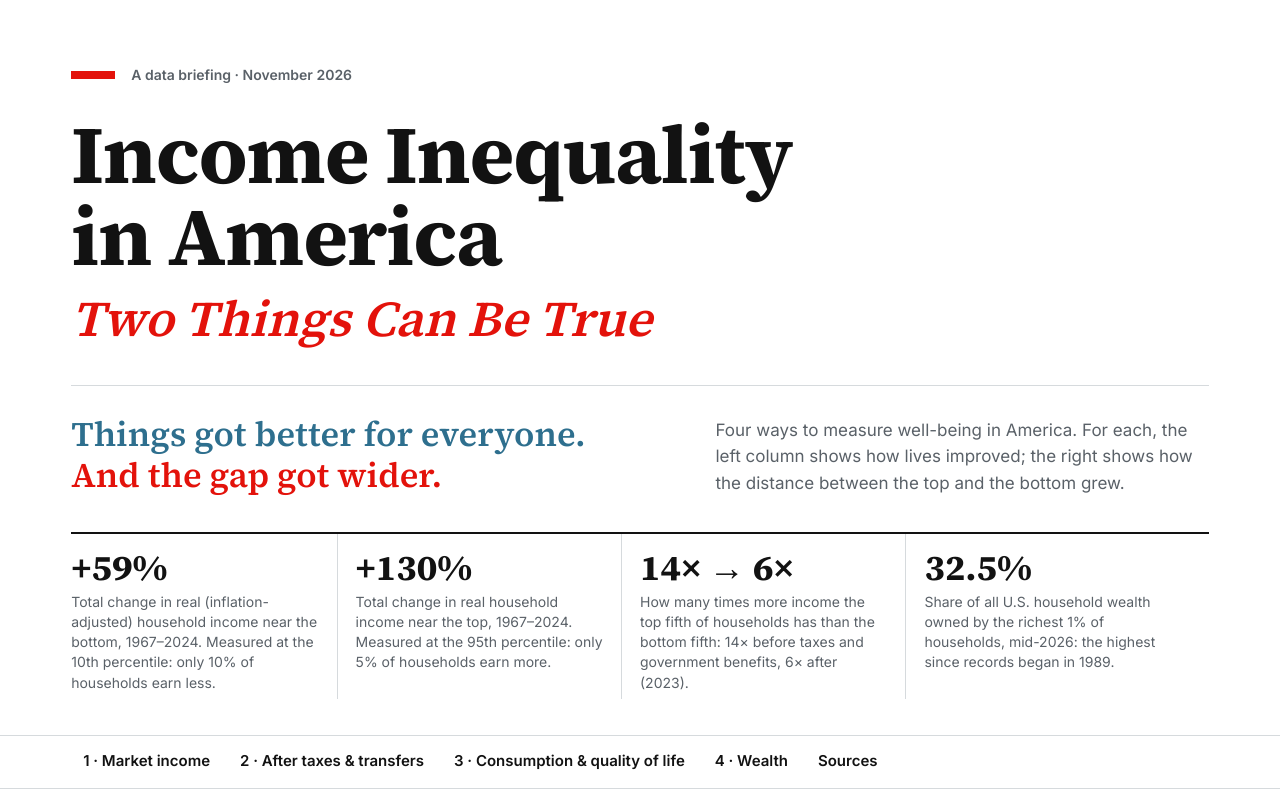
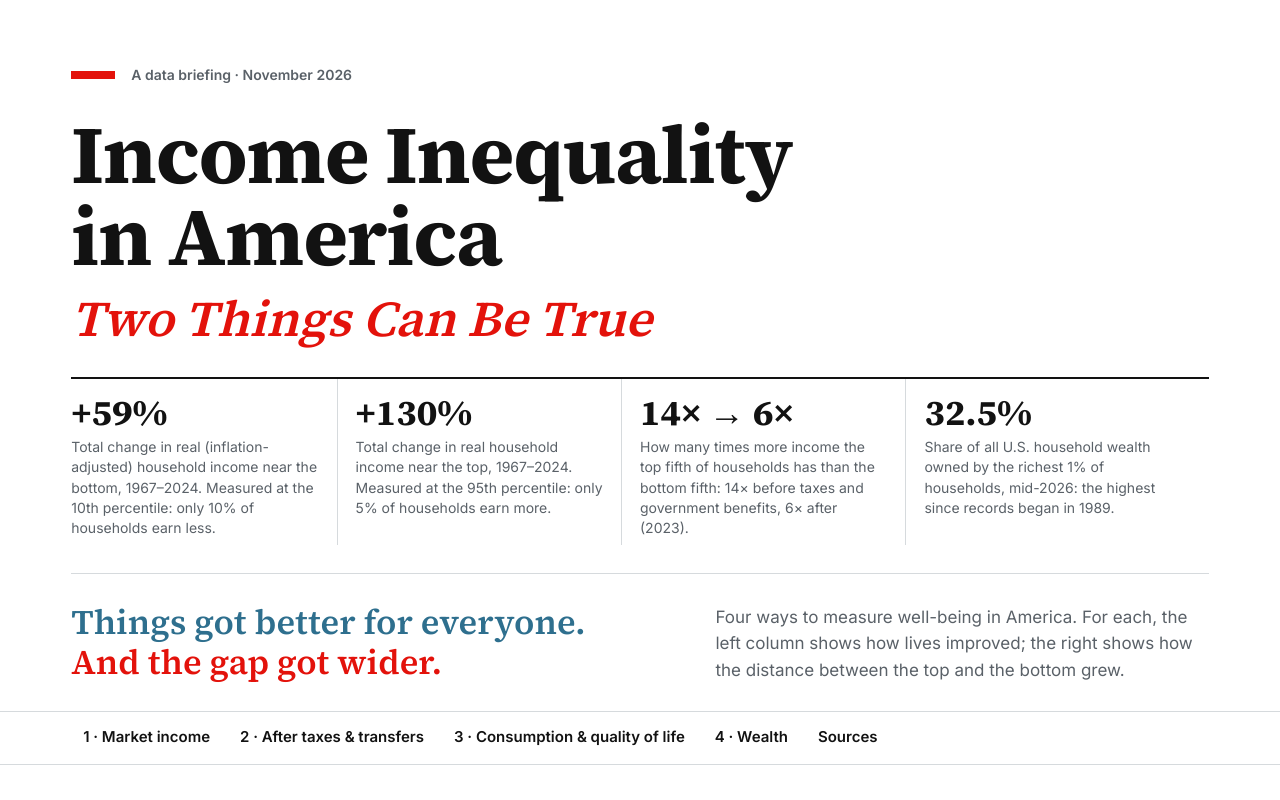
Before and after one commit to wrigh1ca-code/income-inequality, a plain HTML site: page index.html in a window 1280 px wide. Shown: the top 800 px of the page. Drawn offline with Linux system fonts and the light colour scheme.

Commit message:
Landing: figures under title, section menu directly under intro
Co-Authored-By: Claude Opus 5.5 <noreply@anthropic.com>
Claude-Session: https://claude.ai/code/session_01WUYX1dRpj9yQpXtvikR8fq

```diff
--- a/index.html
+++ b/index.html
@@ -32,14 +32,14 @@ a{color:var(--slate)}
 .eyebrow{display:flex;align-items:center;gap:16px;margin-bottom:28px;font-size:14px;font-weight:600;color:var(--muted)}
 .eyebrow span{width:44px;height:8px;background:var(--red);flex:none}
 .subtitle{margin:14px 0 0;max-width:none;font:italic 500 clamp(30px,3.9vw,56px)/1.08 "Source Serif 4",Georgia,serif;color:var(--red)}
-.hrule{height:1px;background:var(--rule);margin:40px 0 28px}
+.hrule{height:1px;background:var(--rule);margin:28px 0 28px}
 .lead{display:flex;flex-wrap:wrap;gap:24px 56px;align-items:flex-end;justify-content:space-between}
 .tagline{margin:0;max-width:30ch;font:600 clamp(27px,2.7vw,36px)/1.18 "Source Serif 4",Georgia,serif}
 .tagline .up{color:var(--slate)}.tagline .down{color:var(--red)}
 .lead .dek{margin:0;max-width:46ch;font-size:17px;line-height:1.55}
-header.wrap{padding-top:64px;padding-bottom:36px}
+header.wrap{padding-top:64px;padding-bottom:28px}
 .dek{font-size:18px;color:var(--muted)}
-.figs{display:grid;grid-template-columns:repeat(4,minmax(0,1fr));margin-top:36px;border-top:2px solid var(--ink)}
+.figs{display:grid;grid-template-columns:repeat(4,minmax(0,1fr));margin-top:32px;border-top:2px solid var(--ink)}
 .figs div{padding:14px 18px 6px 0;border-right:1px solid var(--rule);margin-right:18px}
 .figs div:last-child{border:0}
 .figs b{display:block;font:700 clamp(26px,3vw,36px)/1.1 "Source Serif 4",serif;white-space:nowrap}
@@ -98,16 +98,16 @@ html{scroll-padding-top:60px;scroll-behavior:smooth}
 <div class="eyebrow"><span></span>A data briefing · November 2026</div>
 <h1>Income Inequality in America</h1>
 <p class="subtitle">Two Things Can Be True</p>
-<div class="hrule"></div>
-<div class="lead">
-<p class="tagline"><span class="up">Things got better for everyone.</span> <span class="down">And the gap got wider.</span></p>
-<p class="dek">Four ways to measure well-being in America. For each, the left column shows how lives improved; the right shows how the distance between the top and the bottom grew.</p>
-</div>
 <div class="figs">
 <div><b>+59%</b><span>Total change in real (inflation-adjusted) household income near the bottom, 1967–2024. Measured at the 10th percentile: only 10% of households earn less.</span></div>
 <div><b>+130%</b><span>Total change in real household income near the top, 1967–2024. Measured at the 95th percentile: only 5% of households earn more.</span></div>
 <div><b>14× → 6×</b><span>How many times more income the top fifth of households has than the bottom fifth: 14× before taxes and government benefits, 6× after (2023).</span></div>
 <div><b>32.5%</b><span>Share of all U.S. household wealth owned by the richest 1% of households, mid-2026: the highest since records began in 1989.</span></div>
+</div>
+<div class="hrule"></div>
+<div class="lead">
+<p class="tagline"><span class="up">Things got better for everyone.</span> <span class="down">And the gap got wider.</span></p>
+<p class="dek">Four ways to measure well-being in America. For each, the left column shows how lives improved; the right shows how the distance between the top and the bottom grew.</p>
 </div>
 </header>
 <nav><div class="wrap">
```
